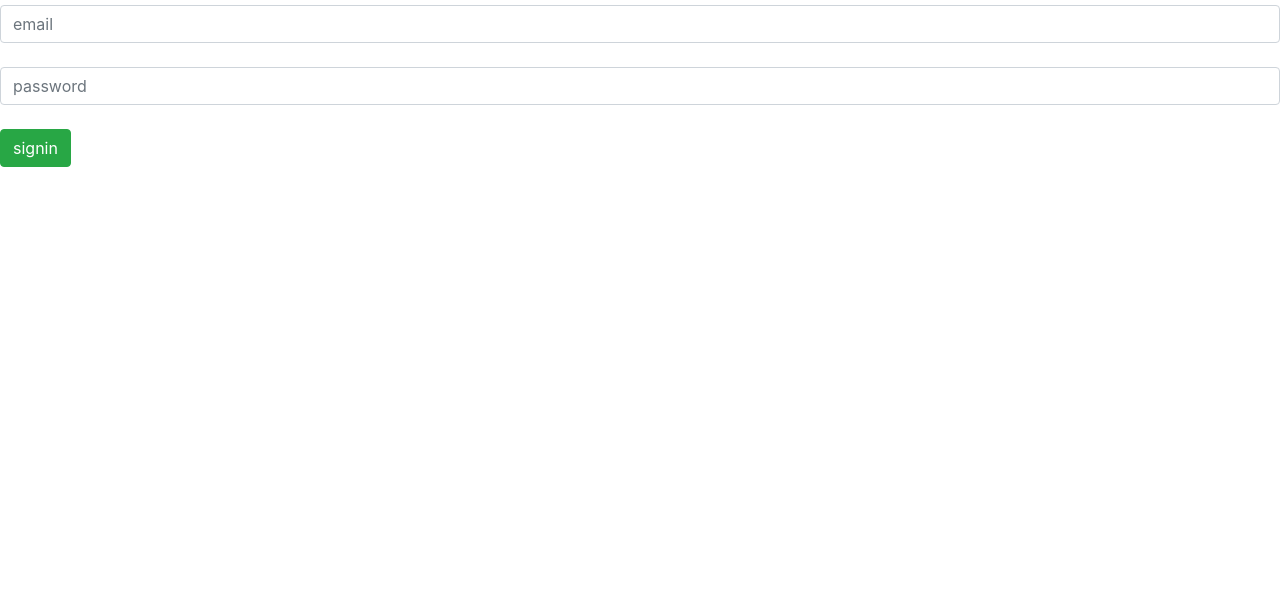
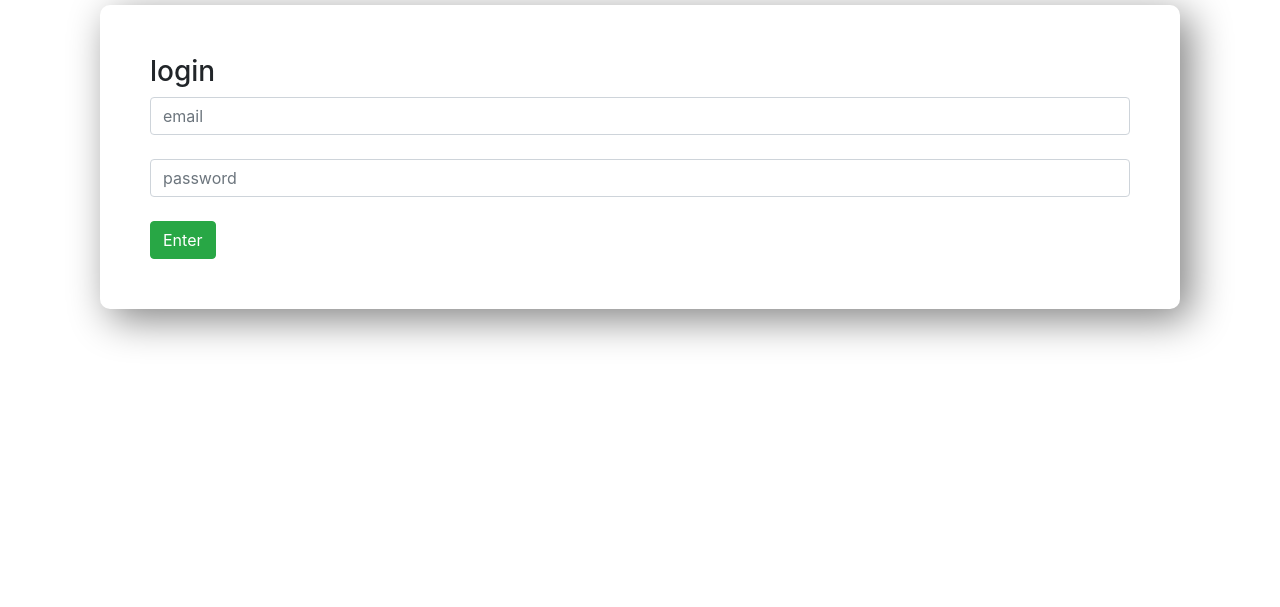
Before and after one commit to dev-ashik/Online-Bank, a plain HTML site: page index.html in a window 1280 px wide. Shown: the part 193-800 px from the top of the page. Drawn offline with nearby package versions, Linux system fonts and the light colour scheme.

Commit message:
login page design

```diff
--- a/index.html
+++ b/index.html
@@ -12,11 +12,11 @@
 <body>
     <div class="login-form">
         <h1 class="text-center">Welcome to Online-Bank</h1>
-        <div>
+        <div class="submit-area submit">
             <h3>login</h3>
             <input type="text" class="form-control" placeholder="email"><br>
             <input type="password" class="form-control" placeholder="password"><br>
-            <button class="btn btn-success">signin</button>
+            <button class="btn btn-success">Enter</button>
         </div>
     </div>
 
--- a/style.css
+++ b/style.css
@@ -1,5 +1,13 @@
 
+body{
+    padding: 100px;
+}
 .text-center{
-    padding: 50px;
     text-align: center;
 }
+.submit{
+    margin-top: 50px;
+    border-radius: 10px;
+    box-shadow: 10px 10px 40px gray;
+    padding: 50px;
+}
```
